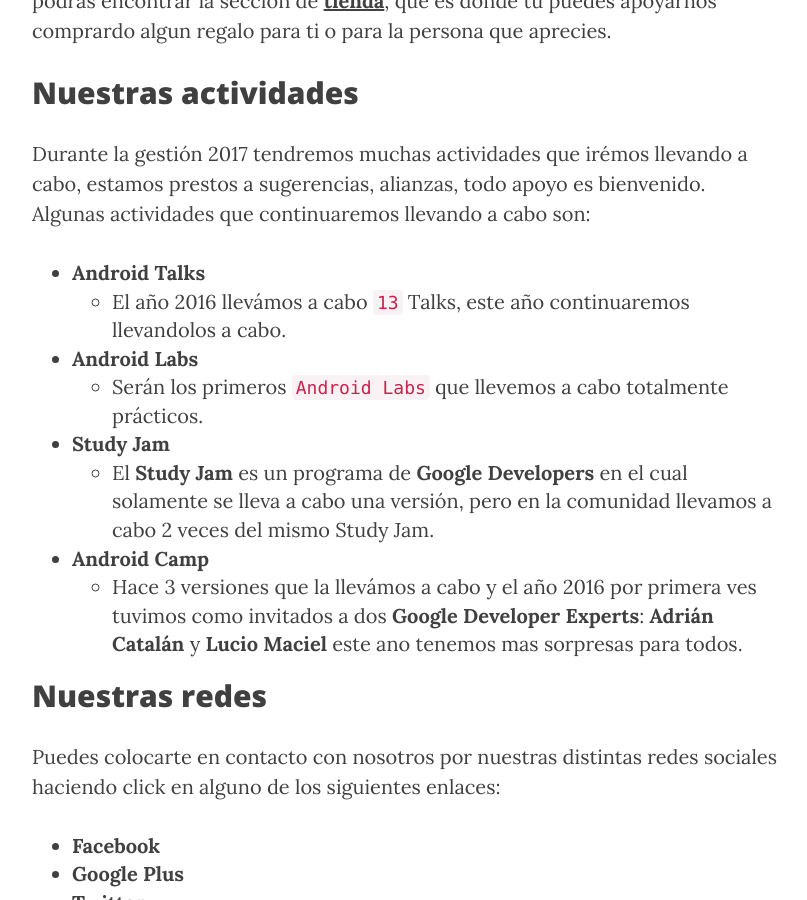
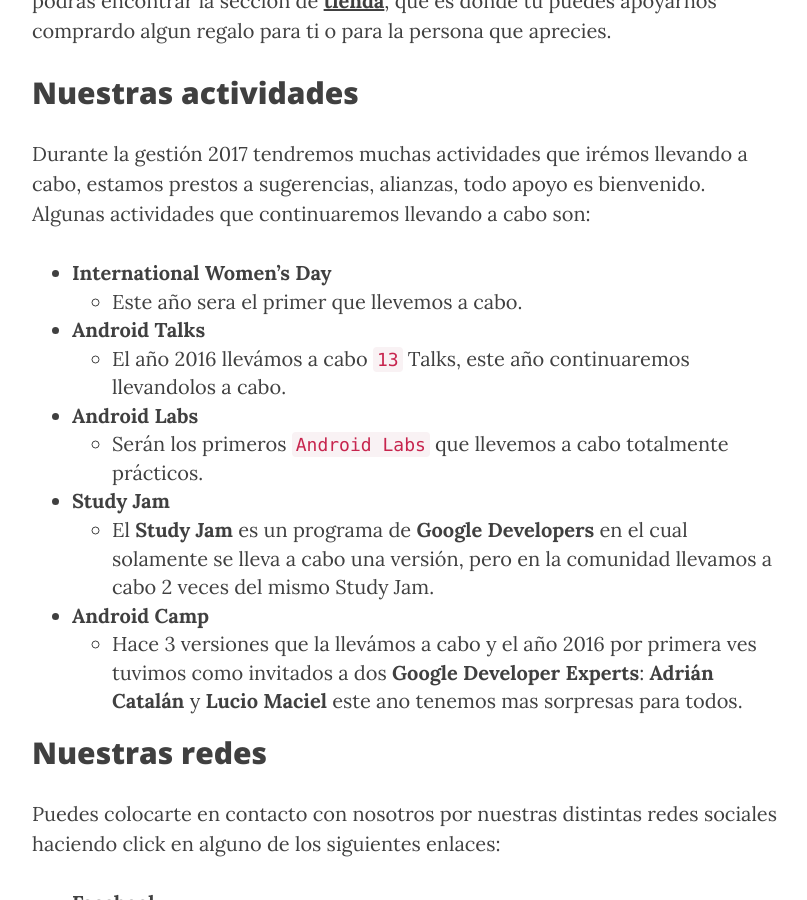
Before and after one commit to GDGAndroidBolivia/gdgandroidbolivia.github.io, a Jekyll site: the page built from _posts/2017-03-10-lanzamiento-blog.markdown, in a window 1280 px wide and 900 px high, scrolled down 1402 px. Shown: the whole window, without its empty margins (233-1040 px from the left). Built offline with Jekyll 4.4.1, drawn with Linux system fonts in a browser that asks for light colours; nearby versions of some CDN libraries; comment, search, counter and statistics services are not loaded.

Commit message:
Updated 2017-03-10-lanzamiento-blog.markdown

```diff
--- a/_posts/2017-03-10-lanzamiento-blog.markdown
+++ b/_posts/2017-03-10-lanzamiento-blog.markdown
@@ -37,6 +37,8 @@ En el `Blog` del **GDG Android Bolivia** encontrarán toda nuestra información
 Durante la gestión 2017 tendremos muchas actividades que irémos llevando a cabo, estamos prestos a sugerencias, alianzas, todo apoyo es bienvenido.
 Algunas actividades que continuaremos llevando a cabo son:
 
+* **International Women's Day**
+    - Este año sera el primer que llevemos a cabo.
 * **Android Talks**
     - El año 2016 llevámos a cabo `13` Talks, este año continuaremos llevandolos a cabo.
 * **Android Labs**
```
